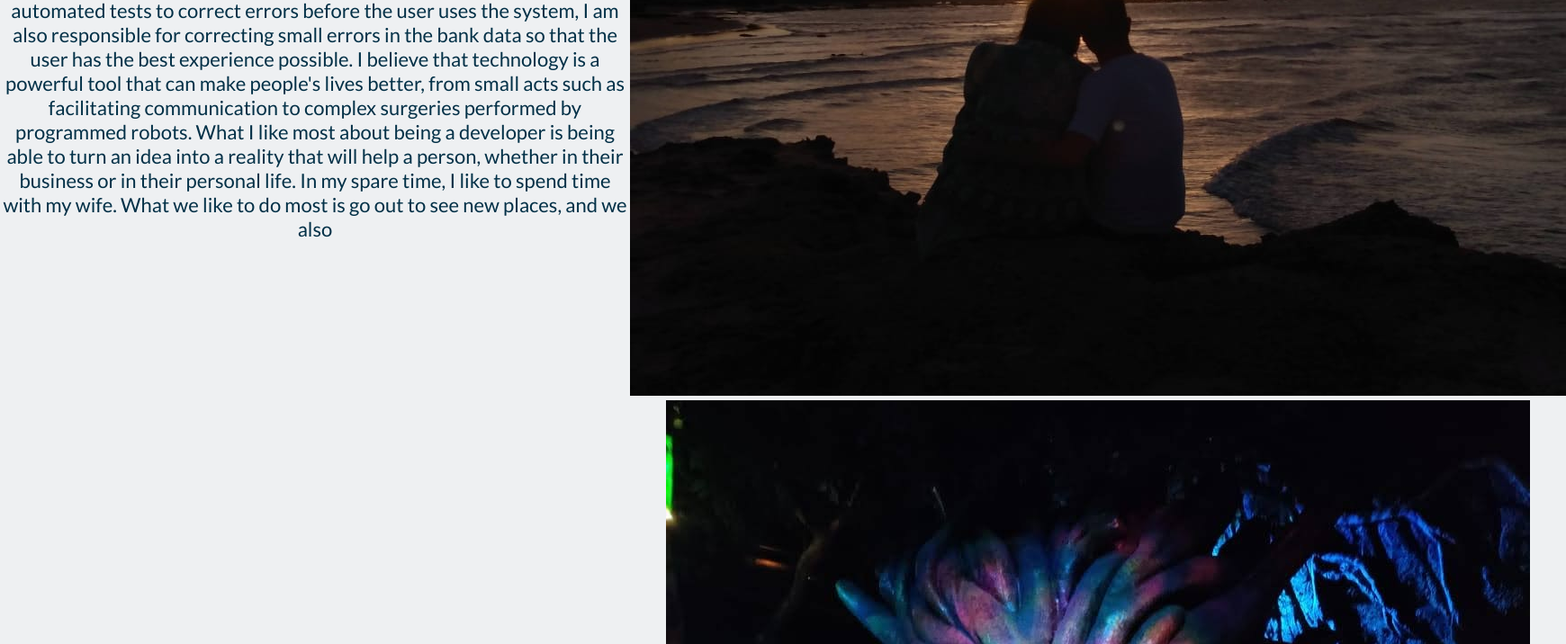
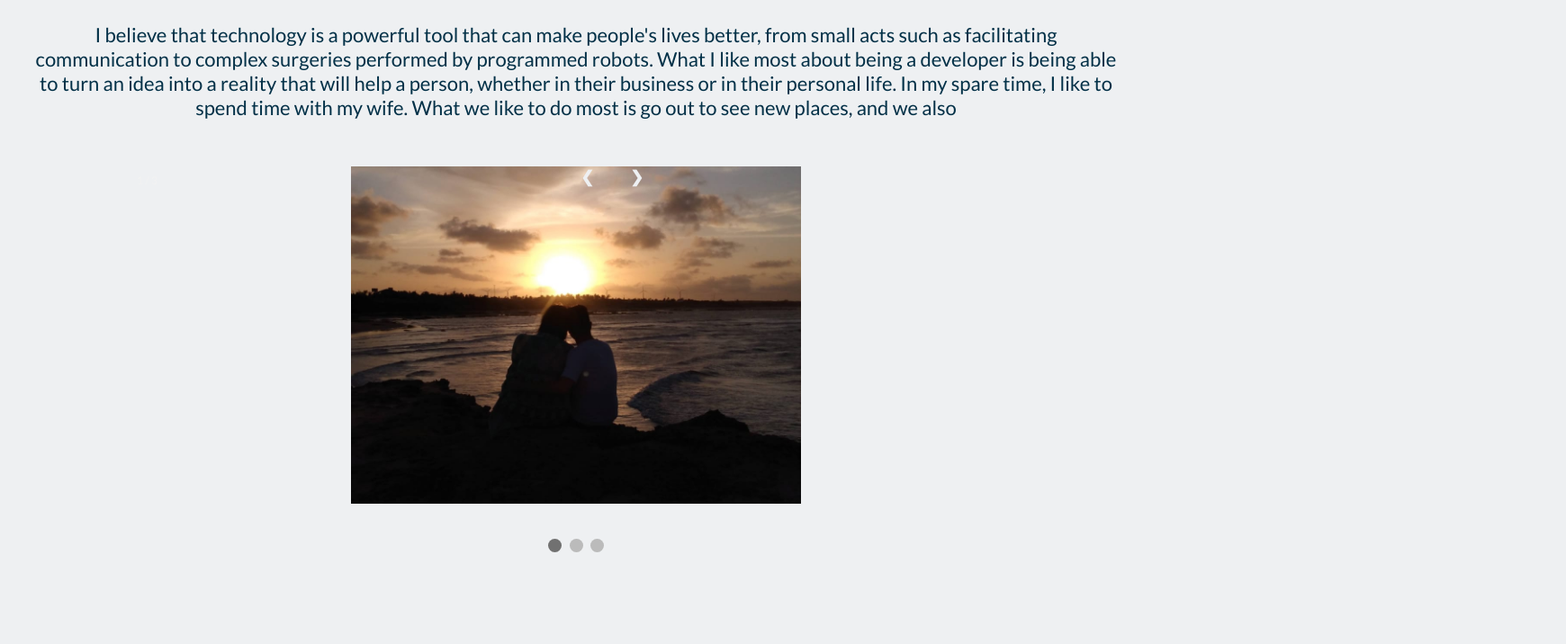
Before and after one commit to Rfemerson/Wdd.130, a plain HTML site: page emerson_personalsite/aboutme.html in a window 1280 px wide. Shown: the part 447-1163 px from the top of the page at 90% size, 1740 px wide, since content can reach past the window. Drawn offline with Linux system fonts and the light colour scheme; a web font is replaced by a local one.

Commit message:
personal website subpage

```diff
--- a/emerson_personalsite/aboutme.html
+++ b/emerson_personalsite/aboutme.html
@@ -28,17 +28,48 @@
                 <p>My journey in technology started as a child, I was always interested in innovative things that could optimize or make my life easier,
                     as a teenager I was sure I wanted to be able to build things and for a moment I thought about being a civil engineer, when I was approved
                     at the Federal University from Ceará, I dedicated myself to knowing and learning more about software development and related areas
-                    and the result was a passion for technology and its areas of activity. Today I work as a software developer at a startup that has a web and
+                    and the result was a passion for technology and its areas of activity.
+                    <br><br>
+                    Today I work as a software developer at a startup that has a web and
                     mobile application for managing working hours, there I dedicate myself to developing automated tests to correct errors before the user uses
                     the system, I am also responsible for correcting small errors in the bank data so that the user has the best experience possible.
+                    <br><br>
                     I believe that technology is a powerful tool that can make people's lives better, from small acts such as facilitating communication to complex
                     surgeries performed by programmed robots. What I like most about being a developer is being able to turn an idea into a reality that will help a person,
                     whether in their business or in their personal life. In my spare time, I like to spend time with my wife. What we like to do most is go out to see new places,
                     and we also</p>
             </section>
             <section class="personal-pictures">
-                <img id="beach-picture" src="images/aboutme_page2.jpg" alt="beach picture">
-                <img id="adventure-picture" src="images/aboutme2_page2.jpg" alt="adventure picture">
+                <div class="slideshow-container">
+
+                    <!-- Full-width images with number and caption text -->
+                    <div class="mySlides fade">
+                      <div class="numbertext">1 / 3</div>
+                      <img id="beach-picture" src="images/aboutme_page2.jpg" alt="beach picture" style="width:50%">
+                    </div>
+
+                    <div class="mySlides fade">
+                      <div class="numbertext">2 / 3</div>
+                      <img id="adventure-picture" src="images/aboutme2_page2.jpg" alt="adventure picture" style="width:50%">
+                    </div>
+
+                    <div class="mySlides fade">
+                      <div class="numbertext">3 / 3</div>
+                      <img src="images/profile.jpg" alt="profile picture" style="width:50%">
+                    </div>
+
+                    <!-- Next and previous buttons -->
+                    <a class="prev" onclick="plusSlides(-1)">&#10094;</a>
+                    <a class="next" onclick="plusSlides(1)">&#10095;</a>
+                  </div>
+                  <br>
+
+                  <!-- The dots/circles -->
+                  <div style="text-align:center">
+                    <span class="dot" onclick="currentSlide(1)"></span>
+                    <span class="dot" onclick="currentSlide(2)"></span>
+                    <span class="dot" onclick="currentSlide(3)"></span>
+                  </div>
             </section>
         </main>
         <footer>
@@ -58,6 +89,34 @@
                 </a>
             </div>
         </footer>
+        <script>
+            let slideIndex = 1;
+            showSlides(slideIndex);
+
+            function plusSlides(n) {
+              showSlides(slideIndex += n);
+            }
+
+            function currentSlide(n) {
+              showSlides(slideIndex = n);
+            }
+
+            function showSlides(n) {
+              let i;
+              let slides = document.getElementsByClassName("mySlides");
+              let dots = document.getElementsByClassName("dot");
+              if (n > slides.length) {slideIndex = 1}
+              if (n < 1) {slideIndex = slides.length}
+              for (i = 0; i < slides.length; i++) {
+                slides[i].style.display = "none";
+              }
+              for (i = 0; i < dots.length; i++) {
+                dots[i].className = dots[i].className.replace(" active", "");
+              }
+              slides[slideIndex-1].style.display = "block";
+              dots[slideIndex-1].className += " active";
+            }
+            </script>
     </div>
 </body>
 
--- a/emerson_personalsite/styles/personalsite.css
+++ b/emerson_personalsite/styles/personalsite.css
@@ -231,6 +231,120 @@ footer p a:hover {
     text-decoration: none;
     cursor: pointer;
   }
+/* page 2 - About Me */
+
+.home main{
+    display: grid;
+    grid-template-columns: 1fr 1fr 1fr 1fr 1fr;
+}
+
+.msg-aboutme {
+    grid-column: 1/4;
+}
+
+.msg-aboutme h1 {
+    font-family: var(--heading-font);
+}
+
+.msg-aboutme p {
+    font-size: 22px;
+    text-align: center;
+    padding: 30px;
+}
+
+.personal-pictures {
+    grid-column: 1/4;
+}
+
+/* Slideshow container */
+.slideshow-container {
+  max-width: 1000px;
+  position: relative;
+  margin: auto;
+}
+
+/* Hide the images by default */
+.mySlides {
+  display: none;
+}
+
+/* Next & previous buttons */
+.prev, .next {
+    cursor: pointer;
+    position: absolute;
+    top: 0%;
+    width: auto;
+    margin-top: -5px;
+    margin-right: 420px;
+    padding: 5px;
+    color: #EEF0F2;
+    font-weight: bold;
+    font-size: 18px;
+    transition: 0.6s ease;
+    /* border-radius: 0 3px 3px 0; */
+    user-select: none;
+}
+
+/* Position the "next button" to the right */
+.next {
+  right: 0;
+  /* border-radius: 3px 0 0 3px; */
+}
+
+.prev {
+    margin-right: -1000px;
+}
+/* On hover, add a black background color with a little bit see-through */
+.prev:hover, .next:hover {
+  background-color: #808080;
+}
+
+/* Caption text */
+.text {
+  color: #f2f2f2;
+  font-size: 15px;
+  padding: 8px 12px;
+  position: absolute;
+  bottom: 8px;
+  width: 100%;
+  text-align: center;
+}
+
+/* Number text (1/3 etc) */
+.numbertext {
+  color: #f2f2f2;
+  font-size: 12px;
+  padding: 8px 12px;
+  position: absolute;
+  top: 0;
+}
+
+/* The dots/bullets/indicators */
+.dot {
+  cursor: pointer;
+  height: 15px;
+  width: 15px;
+  margin: 0 2px;
+  background-color: #bbb;
+  border-radius: 50%;
+  display: inline-block;
+  transition: background-color 0.6s ease;
+}
+
+.active, .dot:hover {
+  background-color: #717171;
+}
+
+/* Fading animation */
+.fade {
+  animation-name: fade;
+  animation-duration: 1.5s;
+}
+
+@keyframes fade {
+  from {opacity: .4}
+  to {opacity: 1}
+}
 
 /* 100% Image Width on Smaller Screens */
 @media only screen and (max-width: 700px){
```
